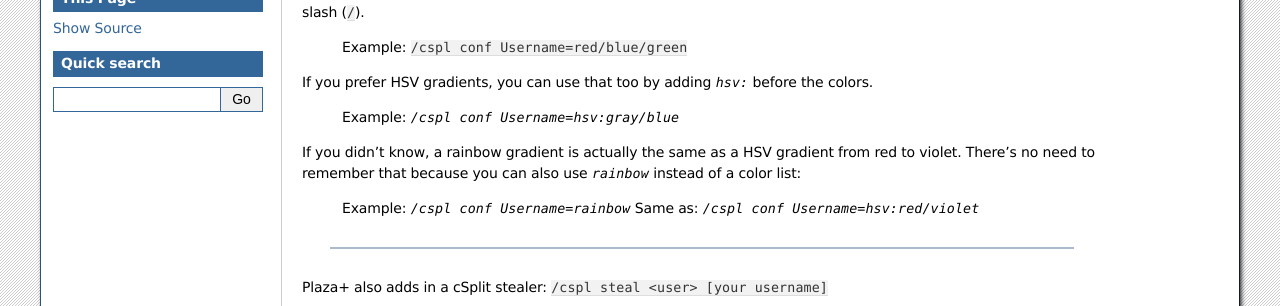
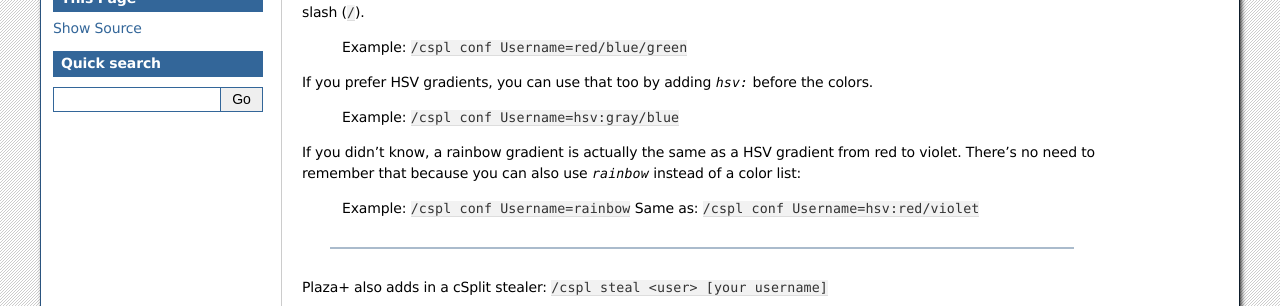
Before and after one commit to UnlitStudio/PlazaPlus, a Sphinx documentation site: the page built from docs/csplit.rst, in a window 1280 px wide. Shown: the part 209-515 px from the top of the page. Built offline with Sphinx 7.4.7, drawn with Linux system fonts in a browser that asks for light colours.

Commit message:
Fix some doc formatting errors

```diff
--- a/docs/colorfilters.rst
+++ b/docs/colorfilters.rst
@@ -5,6 +5,7 @@ When specifying colors for cSplit or elsewhere, you can use filters to transform
 To use a filter, type ``;<filter>[value]`` after the color.
 Value is an optional value from 0 to 100 that defaults to 10.
 The filters available are:
+
 * ``lighten``
 * ``brighten``
 * ``darken``
--- a/docs/commands.rst
+++ b/docs/commands.rst
@@ -1,9 +1,8 @@
 Commands
 ========
 
-.. note::
-
-	The ``/pm`` command is not included here because it is currently broken.
+.. note:: Some commands are not included here because they are currently broken.
+.. ``/pm <user> <subject>``
 
 .. toctree::
 
--- a/docs/csplit.rst
+++ b/docs/csplit.rst
@@ -14,21 +14,19 @@ Each color is separated by a slash (``/``).
 
 If you prefer HSV gradients, you can use that too by adding `hsv:` before the colors.
 
-	Example: `/cspl conf Username=hsv:gray/blue`
+	Example: ``/cspl conf Username=hsv:gray/blue``
 
 If you didn't know, a rainbow gradient is actually the same as a HSV gradient from red to violet.
 There's no need to remember that because you can also use `rainbow` instead of a color list:
 
-	Example: `/cspl conf Username=rainbow`
-	Same as: `/cspl conf Username=hsv:red/violet`
+	Example: ``/cspl conf Username=rainbow``
+	Same as: ``/cspl conf Username=hsv:red/violet``
 
 -----
 
 Plaza+ also adds in a cSplit stealer: ``/cspl steal <user> [your username]``
 
-.. tip::
-
-	If you have an alias with the tag "Me", you don't have to provide your username.
+.. tip:: If you have an alias with the tag "Me", you don't have to provide your username.
 
 -----
 
```
Also changed, not shown: other parts of docs/colorfilters.rst (+2 -1 lines).
